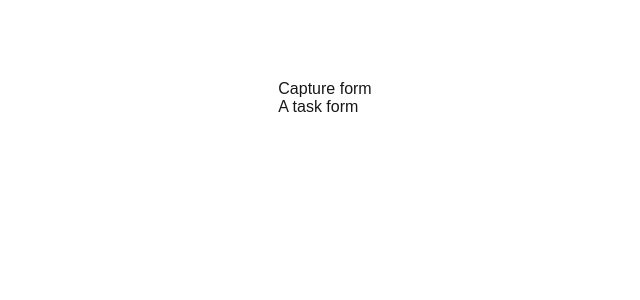
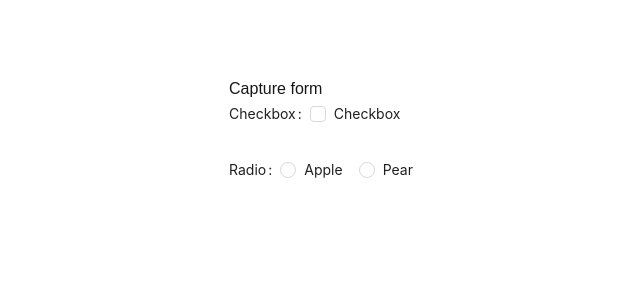
Before and after one commit to Renegatto/hardtask-test, a Next.js app: page / in a window 1280 px wide. Shown: the top 300 px of the page, without its empty margins (315-955 px from the left). Built offline with nearby package versions, Linux system fonts and the light colour scheme.

Commit message:
Add example form fields

```diff
--- a/package.json
+++ b/package.json
@@ -10,6 +10,7 @@
     "test": "next test"
   },
   "dependencies": {
+    "antd": "^5.24.2",
     "next": "15.2.0",
     "react": "^19.0.0",
     "react-dom": "^19.0.0"
--- a/src/app/capture-form/task-form.tsx
+++ b/src/app/capture-form/task-form.tsx
@@ -1,5 +1,6 @@
 import { FC } from "react";
 import { Task } from "./endpoint-data";
+import { Checkbox, Form, Radio } from "antd";
 
 export type TaskFormProps = {
   onSubmit: (submitted: Task) => void,
@@ -7,5 +8,15 @@ export type TaskFormProps = {
 
 export const TaskForm: FC<TaskFormProps> = () => {
 
-  return <div>A task form</div>
+  return <Form>
+    <Form.Item label="Checkbox" name="disabled" valuePropName="checked">
+      <Checkbox>Checkbox</Checkbox>
+    </Form.Item>
+    <Form.Item label="Radio">
+      <Radio.Group>
+        <Radio value="apple"> Apple </Radio>
+        <Radio value="pear"> Pear </Radio>
+      </Radio.Group>
+    </Form.Item>
+  </Form>
 }
```
Also changed, not shown: 1 other file (tests, documents, lock files or other folders).
